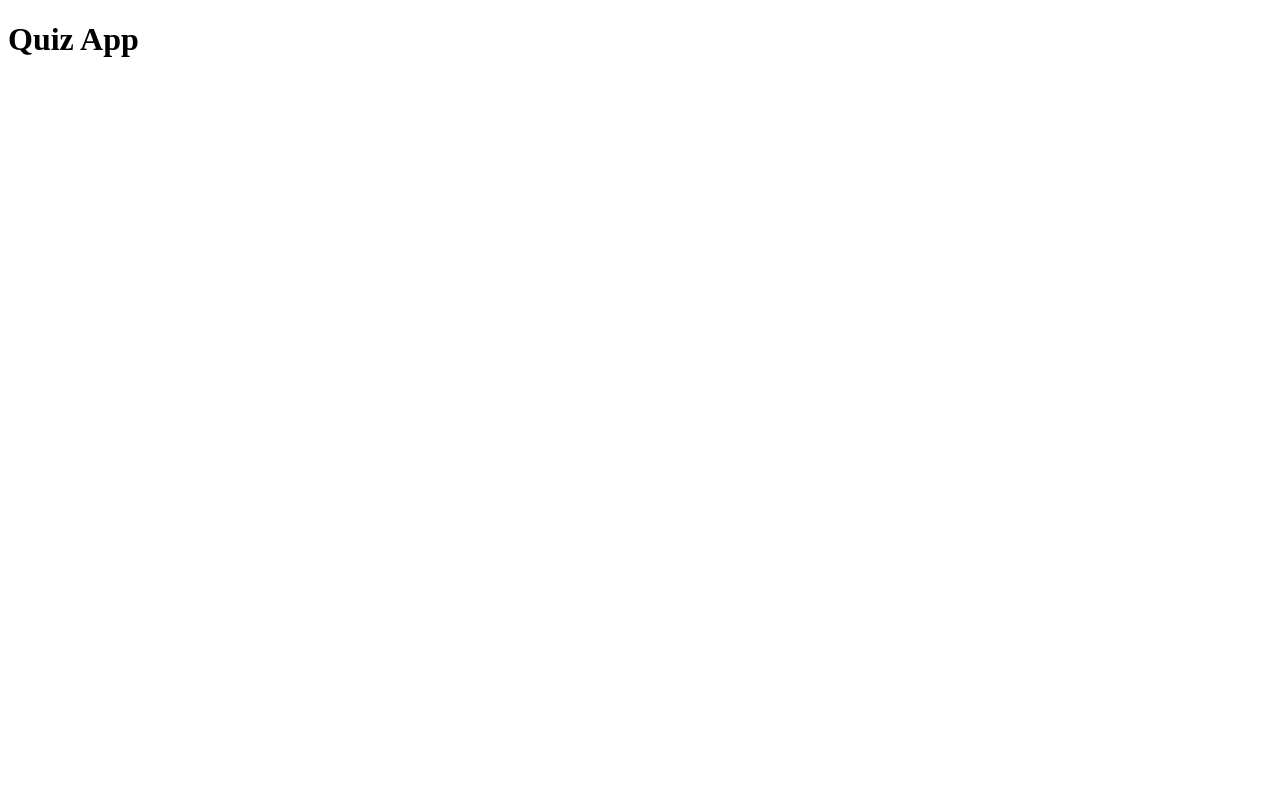
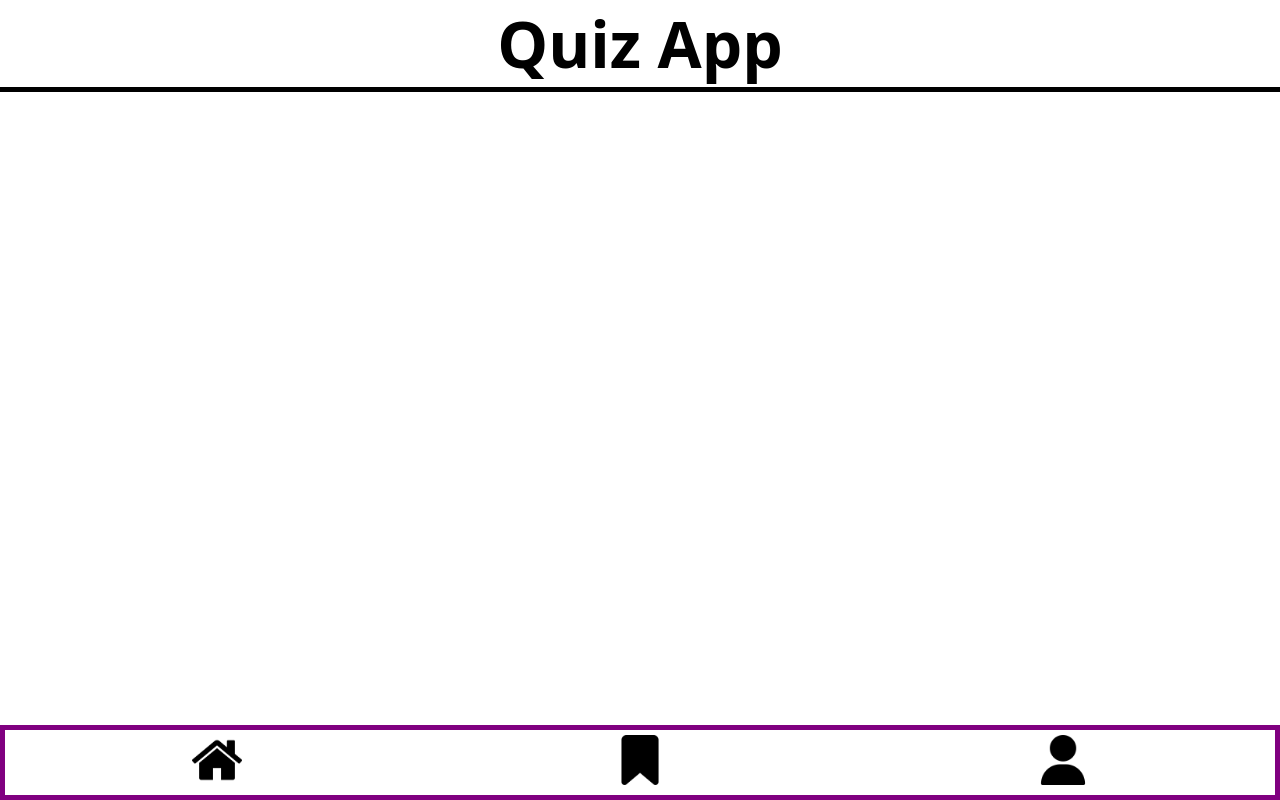
Before and after one commit to marialitwa/quiz-app, a plain HTML site: page index.html in a window 1280 px wide. Drawn offline with Linux system fonts and the light colour scheme.

Commit message:
Update navbar and header

```diff
--- a/css/styles.css
+++ b/css/styles.css
@@ -0,0 +1,47 @@
+* {
+  box-sizing: border-box;
+  padding: 0;
+  margin: 0;
+}
+*::before {
+  box-sizing: border-box;
+}
+::after {
+  box-sizing: border-box;
+}
+
+body {
+  font-family: system-ui, -apple-system, BlinkMacSystemFont, "Segoe UI", Roboto,
+    Oxygen, Ubuntu, Cantarell, "Open Sans", "Helvetica Neue", sans-serif;
+  font-size: 16px;
+}
+
+h1 {
+  font-size: 4rem;
+  text-align: center;
+}
+
+header {
+  border-bottom: 5px solid black;
+  position: fixed;
+  top: 0;
+  width: 100%;
+}
+
+nav {
+  display: flex;
+  justify-content: space-around;
+  border: 5px solid purple;
+  position: fixed;
+  bottom: 0;
+  width: 100%;
+}
+
+nav a img {
+  width: 50px;
+  margin: 5px;
+}
+
+/* a {
+  border: 2px solid yellow;
+} */
--- a/index.html
+++ b/index.html
@@ -10,8 +10,9 @@
   <body>
     <header>
       <h1>Quiz App</h1>
+    </header>
     <main>
-        <section>
+      <section class="quiz-cards">
         <article></article>
         <article></article>
         <article></article>
@@ -19,12 +20,11 @@
       </section>
       <section>
         <nav>
-            <a href=""></a>
-            <a href=""></a>
-            <a href=""></a>
+          <a href=""><img src="./css/img/home.png" /></a>
+          <a href=""><img src="./css/img/bookmark.png" /></a>
+          <a href=""><img src="./css/img/user.png" /></a>
         </nav>
       </section>
     </main>
-    </header>
   </body>
 </html>
```
Also changed, not shown: css/img/bookmark.png (added), css/img/home.png (added), css/img/user.png (added). Lines whose indentation alone changed are shown as unchanged.
